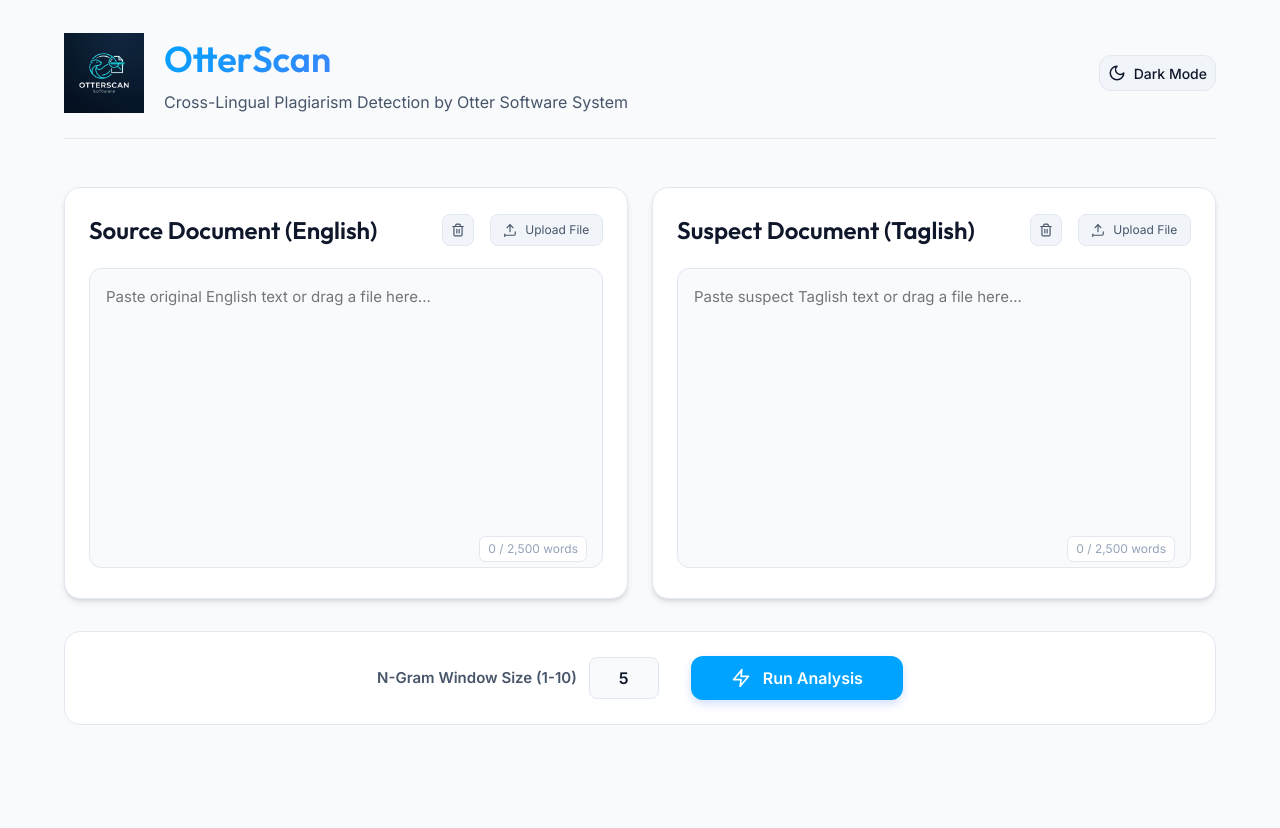
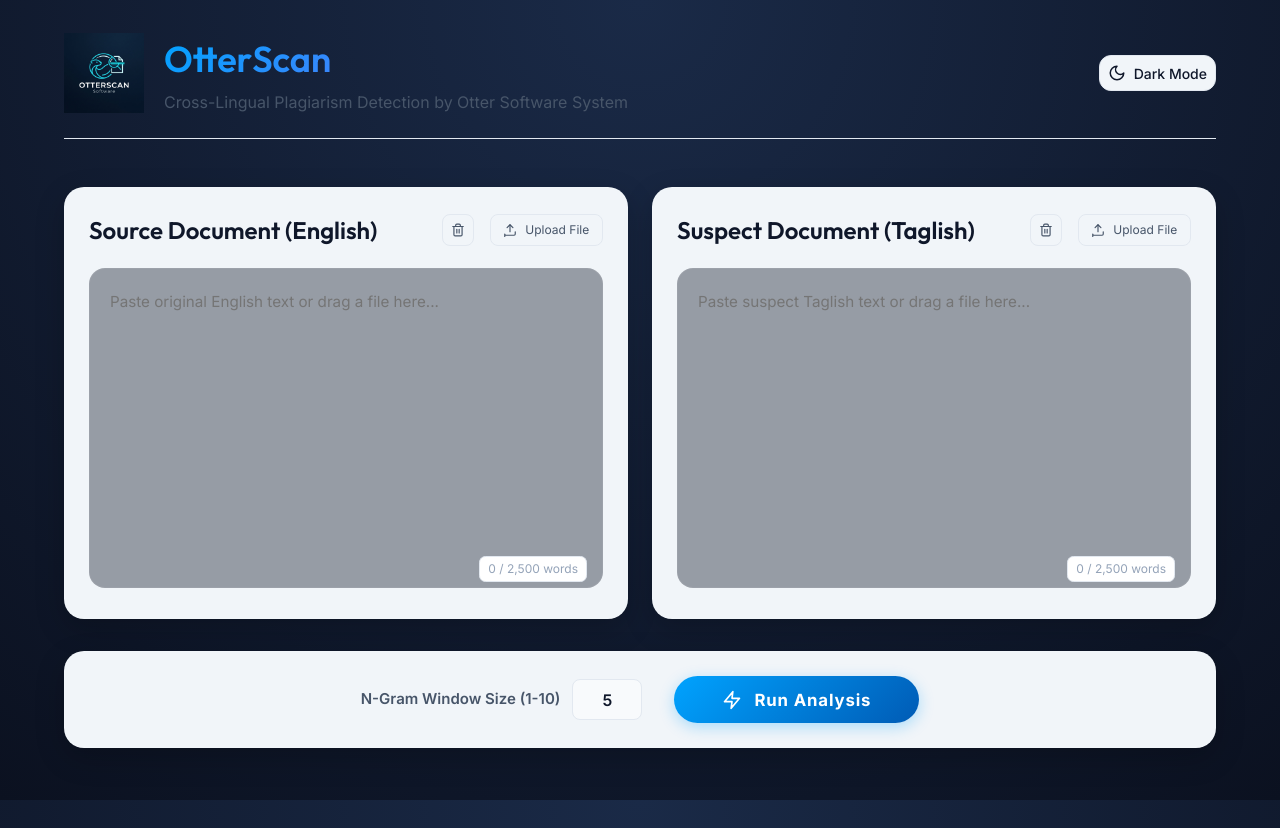
Before and after one commit to skeg-16/rabin-karp-algorithm, a React (Vite) app in the folder frontend/: page / in a window 1280 px wide. Before the commit the page ends 805 px from the top, so only its background shows below. Built offline with nearby package versions, Linux system fonts and the light colour scheme.

Commit message:
UI: Apply glassmorphism, space gradient, and modern button styling

```diff
--- a/frontend/src/App.css
+++ b/frontend/src/App.css
@@ -49,11 +49,13 @@
 
 /* Cards */
 .card {
-  background: var(--bg-primary);
-  border: 1px solid var(--border-color);
-  border-radius: 1rem;
+  background: var(--bg-tertiary);
+  backdrop-filter: blur(16px);
+  -webkit-backdrop-filter: blur(16px);
+  border: 1px solid rgba(255, 255, 255, 0.08);
+  border-radius: 1.25rem;
   padding: 1.5rem;
-  box-shadow: var(--card-shadow);
+  box-shadow: 0 10px 30px rgba(0, 0, 0, 0.2);
   transition: all 0.3s ease;
 }
 
@@ -156,16 +158,16 @@
 /* Textarea */
 .modern-textarea {
   width: 100%;
-  height: 300px;
-  padding: 1rem;
-  border-radius: 0.75rem;
-  border: 1px solid var(--border-color);
-  background: var(--bg-secondary);
+  height: 320px;
+  padding: 1.25rem;
+  border-radius: 1rem;
+  border: 1px solid rgba(255, 255, 255, 0.05);
+  background: rgba(15, 23, 42, 0.4);
   color: var(--text-primary);
   resize: none;
-  line-height: 1.6;
+  line-height: 1.7;
   transition: all 0.2s;
-  font-size: 0.9375rem;
+  font-size: 0.95rem;
   z-index: 1;
 }
 
@@ -363,11 +365,14 @@
   align-items: center;
   justify-content: center;
   gap: 2rem;
-  background: var(--bg-primary);
+  background: var(--bg-tertiary);
+  backdrop-filter: blur(16px);
+  -webkit-backdrop-filter: blur(16px);
   padding: 1.5rem;
-  border-radius: 1rem;
-  border: 1px solid var(--border-color);
+  border-radius: 1.25rem;
+  border: 1px solid rgba(255, 255, 255, 0.08);
   margin-bottom: 3rem;
+  box-shadow: 0 10px 30px rgba(0, 0, 0, 0.2);
 }
 
 @media (max-width: 640px) {
@@ -413,18 +418,19 @@
 }
 
 .analyze-button {
-  background: var(--accent);
+  background: linear-gradient(135deg, #00A3FF 0%, #005bb5 100%);
   color: white;
   border: none;
-  padding: 0.75rem 2.5rem;
-  border-radius: 0.75rem;
-  font-weight: 600;
-  font-size: 1rem;
-  transition: all 0.2s;
+  padding: 0.85rem 3rem;
+  border-radius: 2rem;
+  font-weight: 700;
+  font-size: 1.05rem;
+  letter-spacing: 0.05em;
+  transition: all 0.3s ease;
   display: flex;
   align-items: center;
   gap: 0.75rem;
-  box-shadow: 0 4px 10px rgba(37, 99, 235, 0.2);
+  box-shadow: 0 4px 15px rgba(0, 163, 255, 0.3);
 }
 
 .analyze-button:hover:not(:disabled) {
--- a/frontend/src/index.css
+++ b/frontend/src/index.css
@@ -1,3 +1,5 @@
+@import url('https://fonts.googleapis.com/css2?family=Inter:wght@300;400;500;600;700&display=swap');
+
 :root {
   --bg-primary: #ffffff;
   --bg-secondary: #f8fafc;
@@ -33,8 +35,8 @@
 
 html.dark {
   --bg-primary: #0b1120;
-  --bg-secondary: #0f172a;
-  --bg-tertiary: #1e293b;
+  --bg-secondary: transparent;
+  --bg-tertiary: rgba(30, 41, 59, 0.5);
 
   --text-primary: #f8fafc;
   --text-secondary: #cbd5e1;
@@ -60,10 +62,11 @@ html.dark {
 }
 
 body {
-  background-color: var(--bg-secondary);
+  background: radial-gradient(circle at top center, #1a2a47 0%, #0b1120 100%);
+  background-attachment: fixed;
   color: var(--text-primary);
   line-height: 1.5;
-  transition: background-color 0.3s ease, color 0.3s ease;
+  transition: background 0.3s ease, color 0.3s ease;
   min-height: 100vh;
 }
 
```
